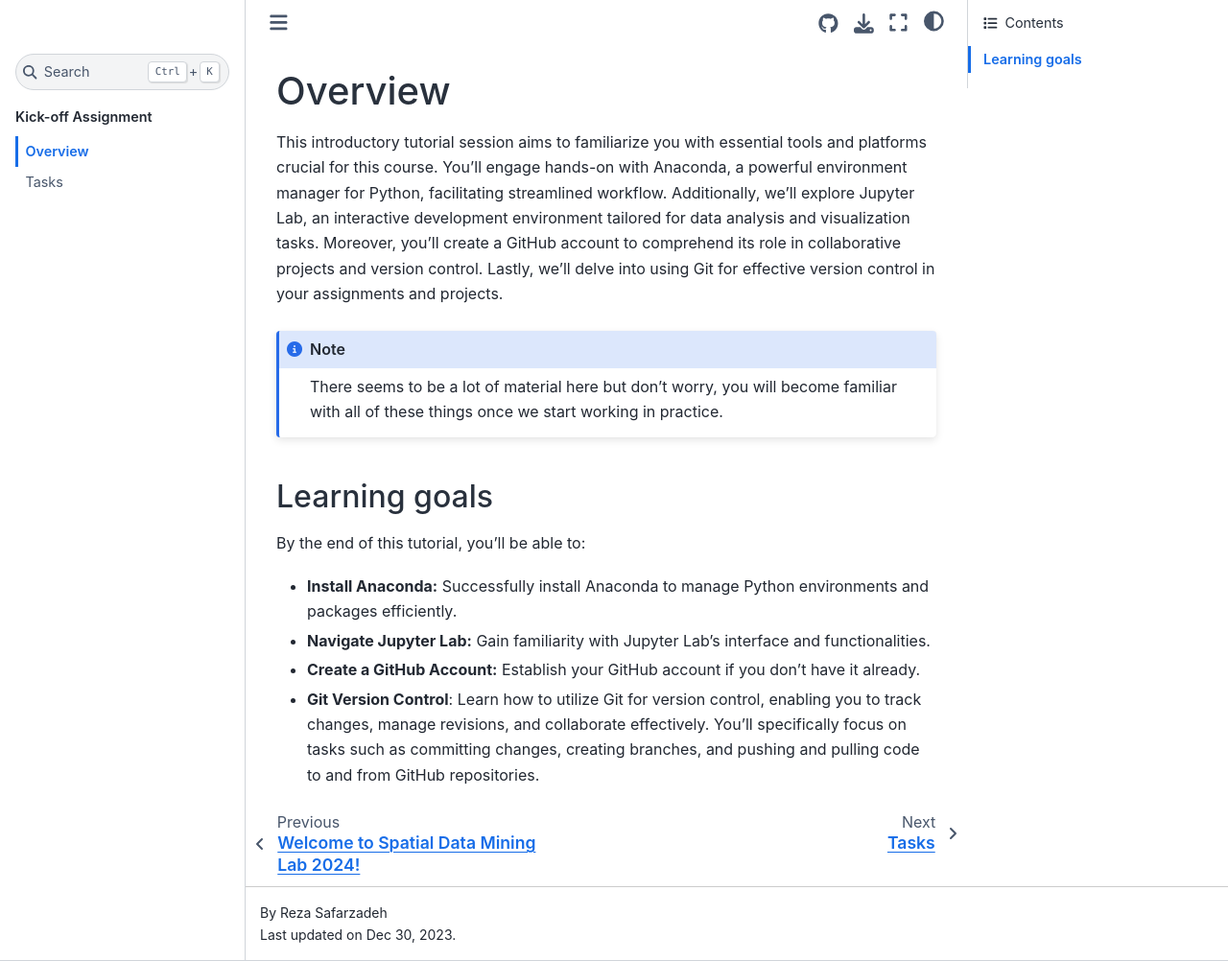
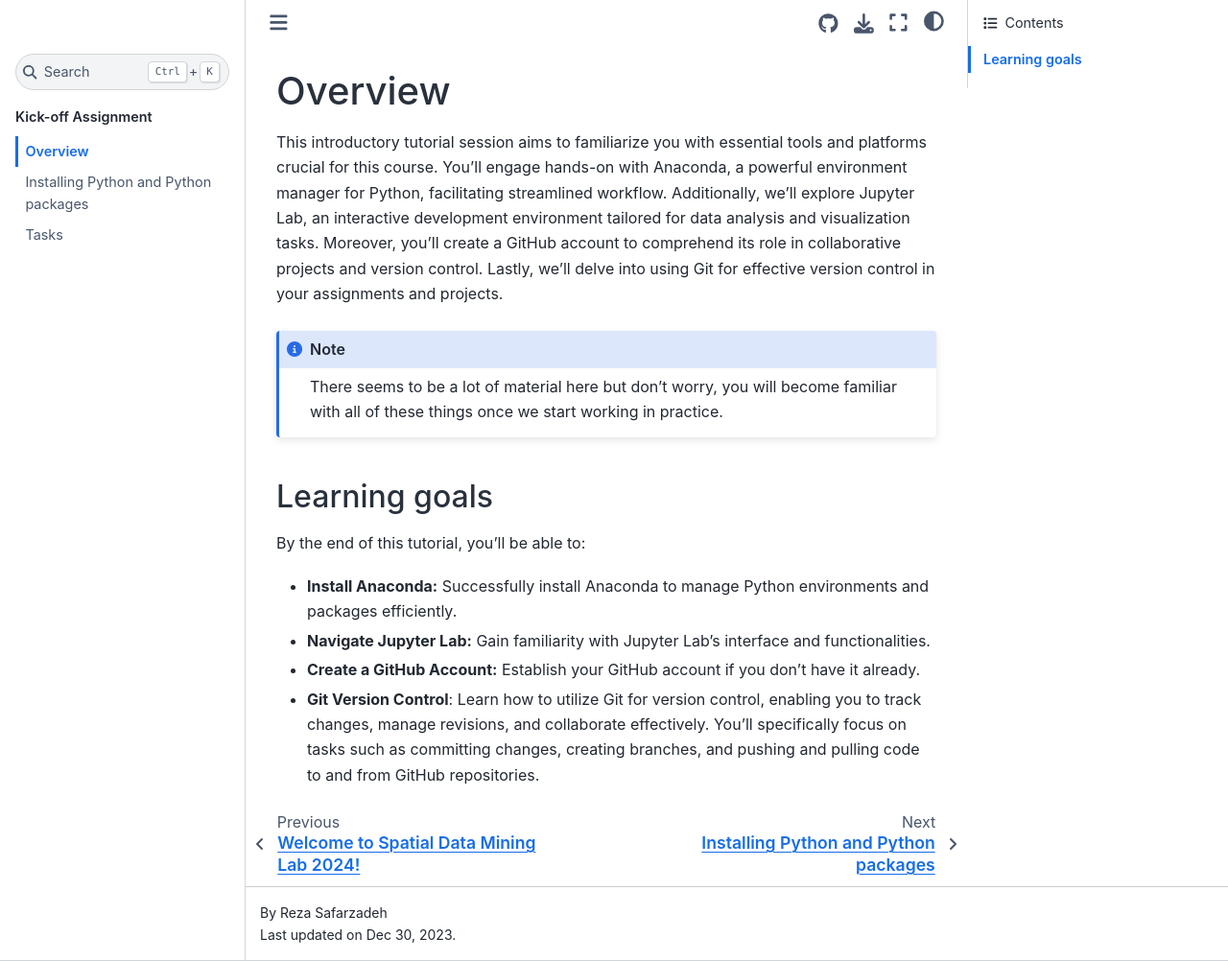
Before and after one commit to safarzadeh-reza/ENGO645-Assignments, a Sphinx documentation site: the page built from source/tutorials/L1/overview.rst, in a window 1280 px wide and 1002 px high. Shown: the whole window at 96% size. Built offline with Sphinx 7.4.7 and the Sphinx Book theme 1.1.4, drawn with Linux system fonts in a browser that asks for light colours.

Commit message:
anaconda installation

```diff
--- a/source/index.rst
+++ b/source/index.rst
@@ -76,4 +76,5 @@
     :caption: Kick-off Assignment
 
     tutorials/L1/overview
+    tutorials/L1/python_installation
     tutorials/L1/assignment-1
```
